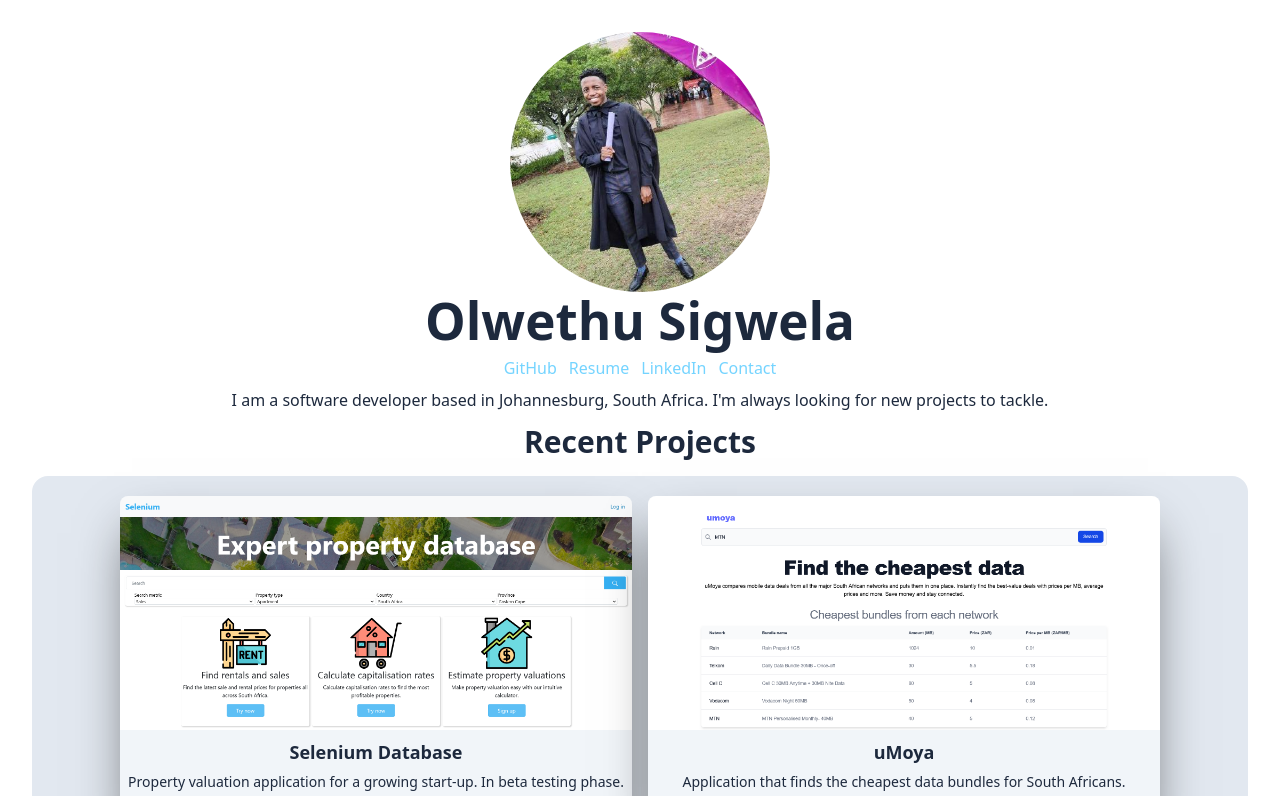
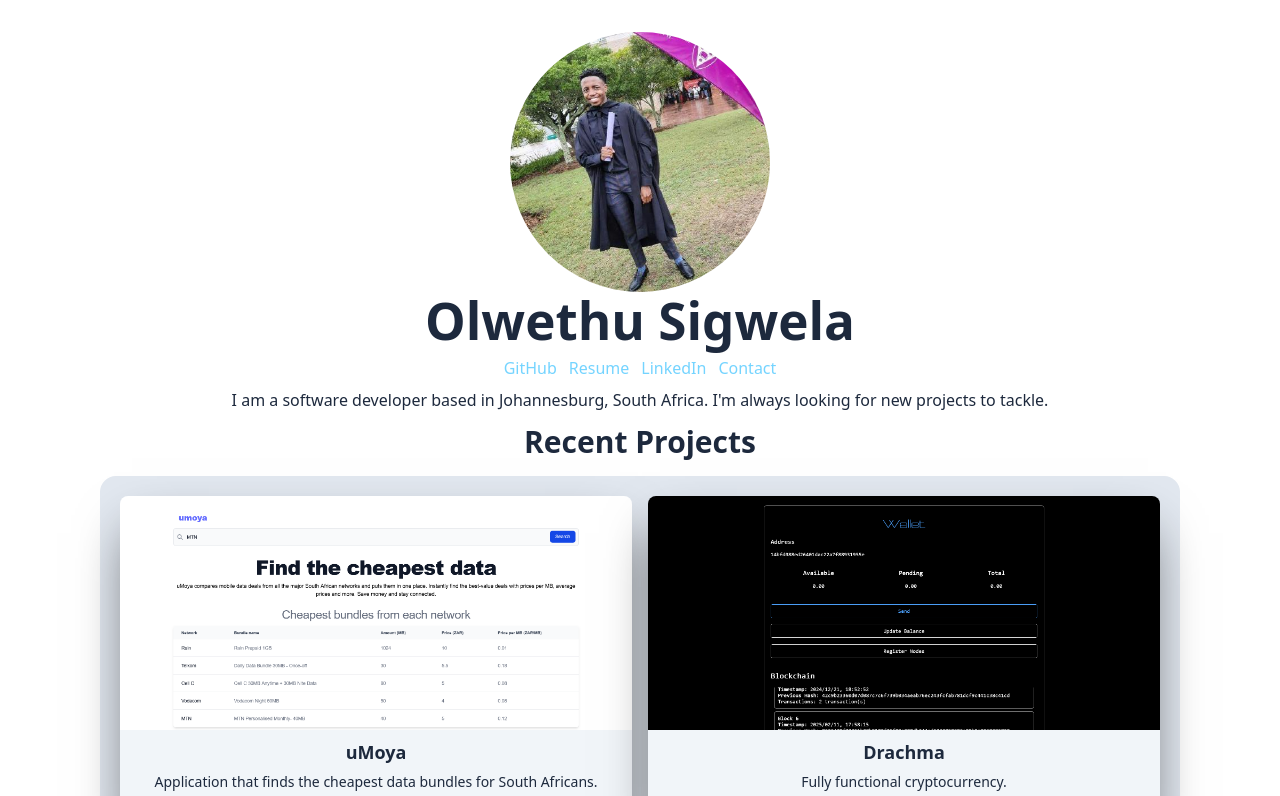
Before and after one commit to olwethu-sigwela/olwethusigwela, a React (Vite) app: page / in a window 1280 px wide. Shown: the top 796 px of the page. Built offline with nearby package versions, Linux system fonts and the light colour scheme.

Commit message:
Removed a project

```diff
--- a/src/App.jsx
+++ b/src/App.jsx
@@ -105,7 +105,7 @@ function ProjectList(){
   <>
     <SubTitleContainer subtitle="Recent Projects"/>
     <div className="container mx-auto bg-slate-200 rounded-2xl p-5 flex flex-wrap justify-center gap-4">
-      <Project src="./selenium-database.png" caption = "Selenium Database" description="Property valuation application for a growing start-up. In beta testing phase." stack={["Django", "Flask", "Angular", "Tailwind CSS", "Firebase", "Google Cloud"]} link="https://seleniumdatabase.co.za/"/>
+      {/* <Project src="./selenium-database.png" caption = "Selenium Database" description="Property valuation application for a growing start-up. In beta testing phase." stack={["Django", "Flask", "Angular", "Tailwind CSS", "Firebase", "Google Cloud"]} link="https://seleniumdatabase.co.za/"/> */}
       <Project src="./uMoya.png" caption = "uMoya" description="Application that finds the cheapest data bundles for South Africans." stack={["Flask", "React", "Tailwind CSS"]} link="https://umoya.vercel.app/"/>
       <Project src="./cryptocurrency.png" caption = "Drachma" description="Fully functional cryptocurrency." stack={["Flask", "IndexedDatabase"]} link="https://olwethu-backup.github.io/"/>
 
```
